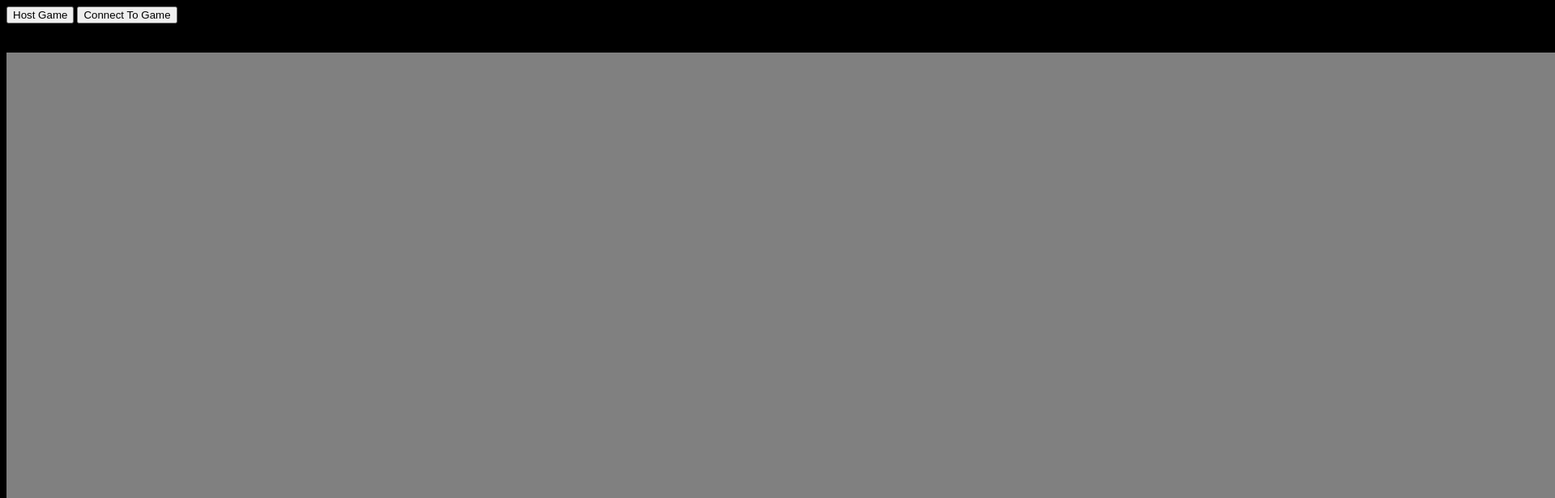
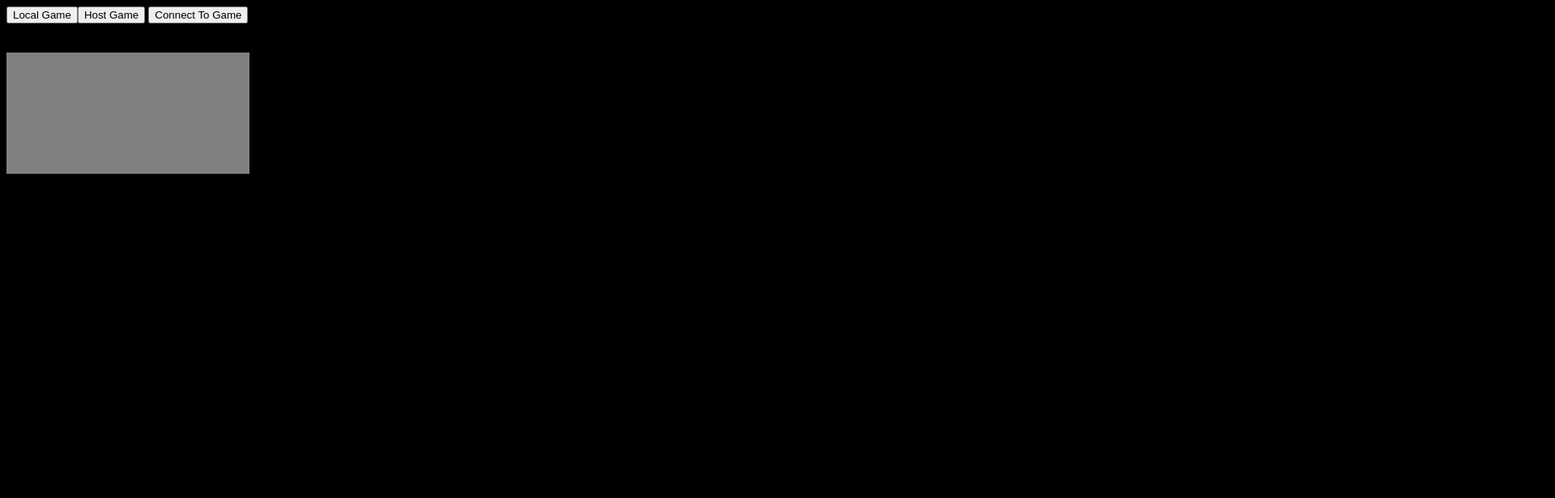
Before and after one commit to WilliamRMoore/Jazz, a website: page dist/index.html in a window 1280 px wide. Shown: the top 616 px of the page at 81% size, 1920 px wide, since content can reach past the window. Drawn offline with Linux system fonts and the light colour scheme; no server answers.

Commit message:
Fixed script loading issue

```diff
--- a/src/Game/Loop/RemoteV2.ts
+++ b/src/Game/Loop/RemoteV2.ts
@@ -110,15 +110,20 @@ export function initLoop() {
   } as loopCtx;
 
   listenForGamePadInput();
-  let l = () => LoopExec(() => Logic(lctx));
-  initControl(lctx, l);
+  let remoteLoop = () => LoopExec(() => RemoteLogic(lctx));
+  let localLoop = () => LoopExec(() => LocalLogic(lctx));
+  initControl(lctx, remoteLoop, localLoop);
 }
 
-function initControl(lctx: loopCtx, loop: () => void) {
+function initControl(
+  lctx: loopCtx,
+  remoteLoop: () => void,
+  localLoop: () => void
+) {
   let connectionConfigurator = ConfigureConnectionsFactory(
     (c: DataConnection) => {
       // <- entry
-      loop();
+      remoteLoop();
     },
     (rd: unknown) => {
       let remoteInput = rd as InputActionPacket<InputAction>;
@@ -143,6 +148,13 @@ function initControl(lctx: loopCtx, loop: () => void) {
     lctx.IsHost = true;
   });
 
+  document.getElementById('localGame')!.addEventListener('click', () => {
+    document.getElementById('hostcontrols')!.style.display = 'block';
+    document.getElementById('hostorconnect')!.style.display = 'none';
+    lctx.IsHost = true;
+    localLoop();
+  });
+
   document.getElementById('connectgame')!.addEventListener('click', () => {
     document.getElementById('connectcontrols')!.style.display = 'block';
     document.getElementById('hostorconnect')!.style.display = 'none';
@@ -158,7 +170,33 @@ function initControl(lctx: loopCtx, loop: () => void) {
   });
 }
 
-function Logic(lctx: loopCtx) {
+function LocalLogic(lctx: loopCtx) {
+  let frameNumber = lctx.SyncMan.GetLocalFrameNumber();
+  const player1 = lctx.playersArr[0];
+  const player1SM = lctx.SMArray[0];
+  const p1Input = GetInput();
+  const localInputPacket = {
+    input: p1Input,
+    frame: frameNumber,
+    frameAdvantage: 0,
+  } as InputActionPacket<InputAction>;
+
+  lctx.ISM.StoreLocalInput(localInputPacket, frameNumber);
+  HandleInput(player1, p1Input, player1SM);
+  player1SM.Update(p1Input);
+
+  lctx.PGS.ApplyGravity();
+  lctx.PVS.UpdateVelocity();
+  lctx.LDS.CheckForLedge();
+  lctx.SCS.handle();
+  updatePlayersPreviousePosition(lctx.playersArr);
+  lctx.PSHM.RecordStateSnapShot(frameNumber);
+  lctx.SyncMan.IncrementLocalFrameNumber();
+  lctx.DS.Draw();
+  document.getElementById('frameCounter')!.innerHTML = `<p>${frameNumber}</p>`;
+}
+
+function RemoteLogic(lctx: loopCtx) {
   let frameNumber = lctx.SyncMan.GetLocalFrameNumber();
 
   lctx.SyncMan.UpdateNextSyncFrame();
@@ -206,12 +244,12 @@ function Logic(lctx: loopCtx) {
 
     lctx.SyncMan.IncrementLocalFrameNumber();
     lctx.DS.Draw();
-    document.getElementById(
-      'frameCounter'
-    )!.innerHTML = `<p>${frameNumber}</p>`;
+    // document.getElementById(
+    //   'frameCounter'
+    // )!.innerHTML = `<p>${frameNumber}</p>`;
   } else {
-    console.log(lctx.SyncMan.GetCurrentSyncFrame());
-    console.log('Stalling');
+    // console.log(lctx.SyncMan.GetCurrentSyncFrame());
+    // console.log('Stalling');
   }
 }
 
```
Also changed, not shown: dist/index.html.
